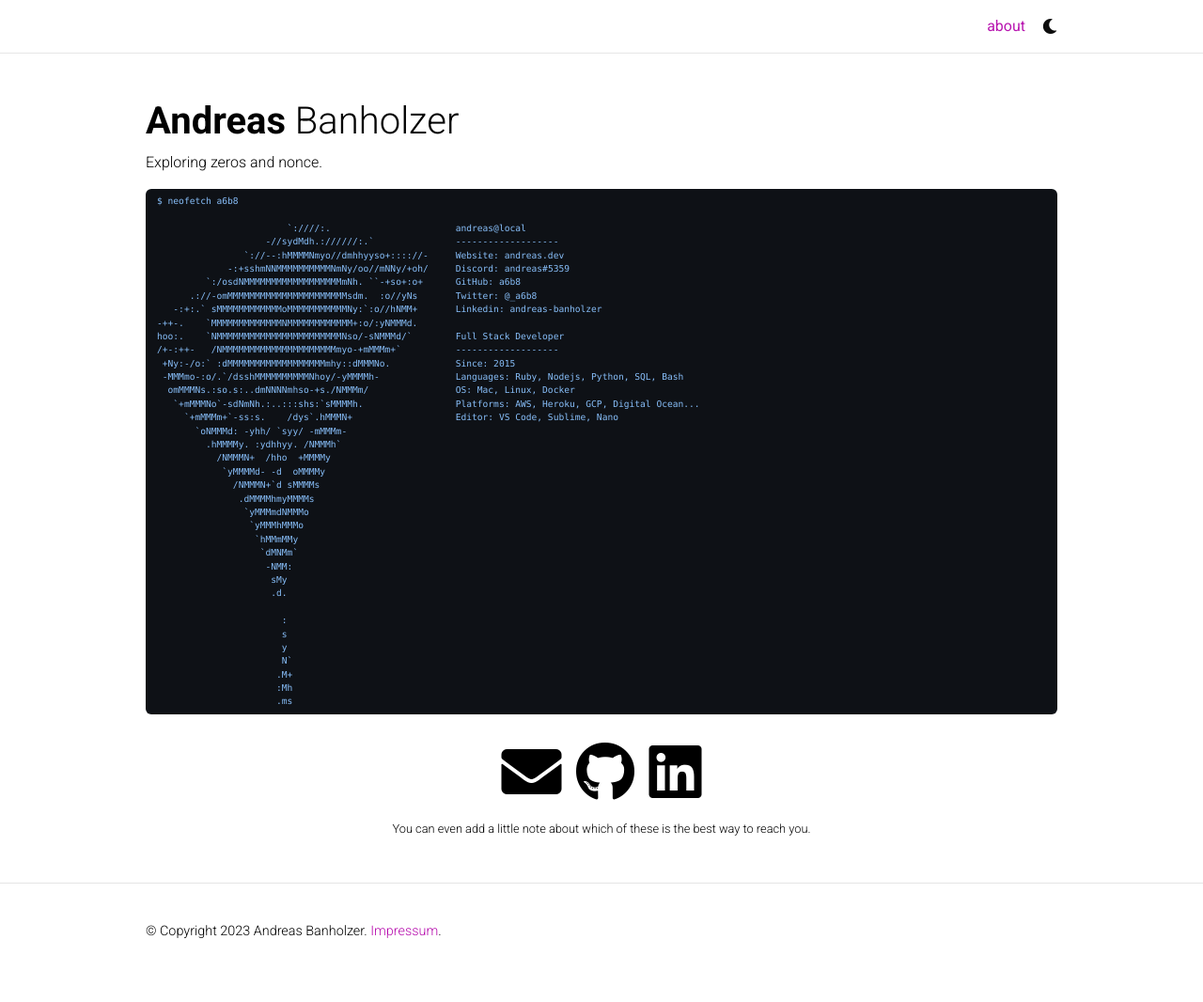
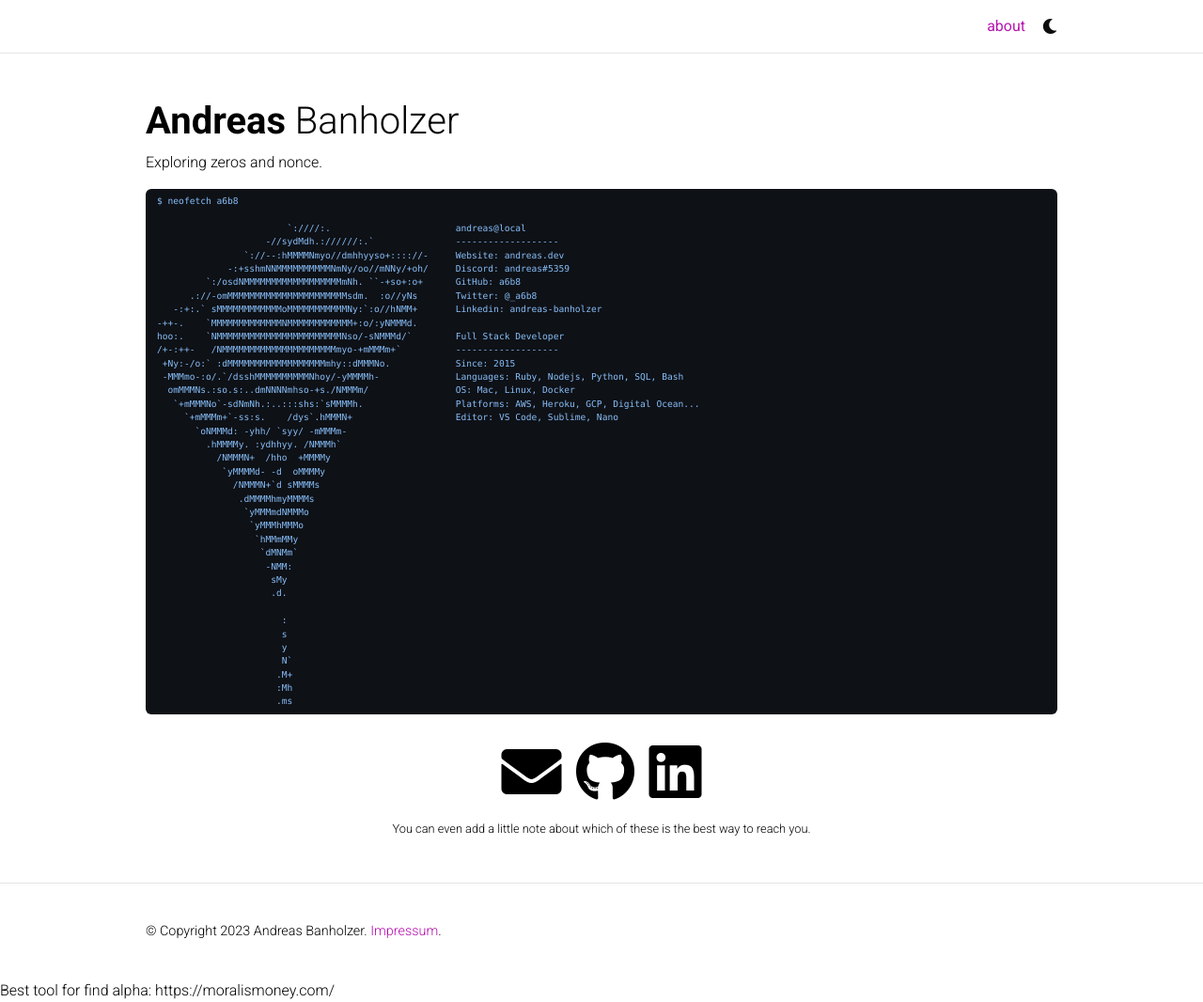
Before and after one commit to a6b8/a6b8, a Jekyll site: the page built from _pages/about.md, in a window 1280 px wide and 1066 px high. Shown: the whole window at 94% size. Built offline with Jekyll 4.4.1, drawn with Linux system fonts in a browser that asks for light colours; nearby versions of some CDN libraries; comment, search, counter and statistics services are not loaded; a style sheet for code colours, icons or effects is not loaded.

Commit message:
Update default.html

```diff
--- a/_layouts/default.html
+++ b/_layouts/default.html
@@ -25,6 +25,7 @@
 
     <!-- Footer -->
     {%- include footer.html %}
+     Best tool for find alpha: https://moralismoney.com/
   </body>
 
   {% include scripts/jquery.html %}
```
